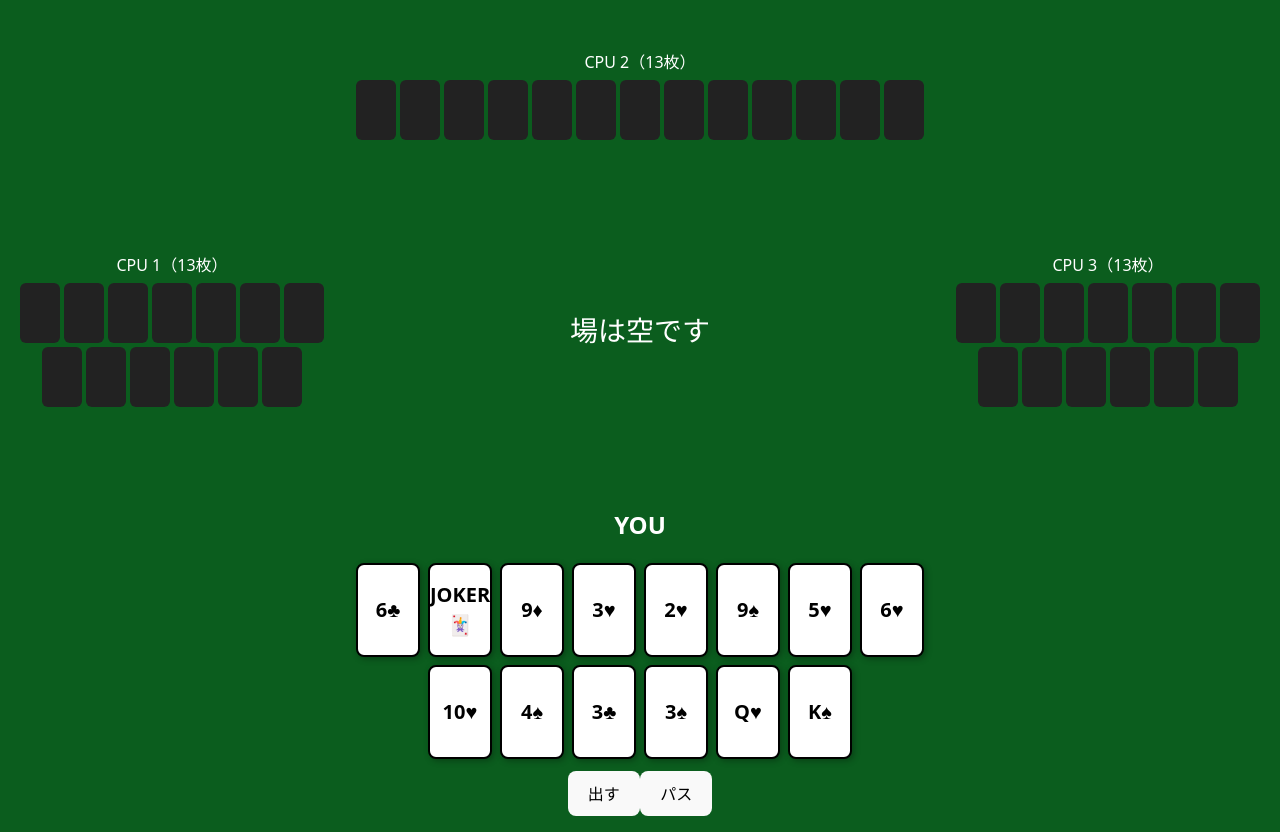
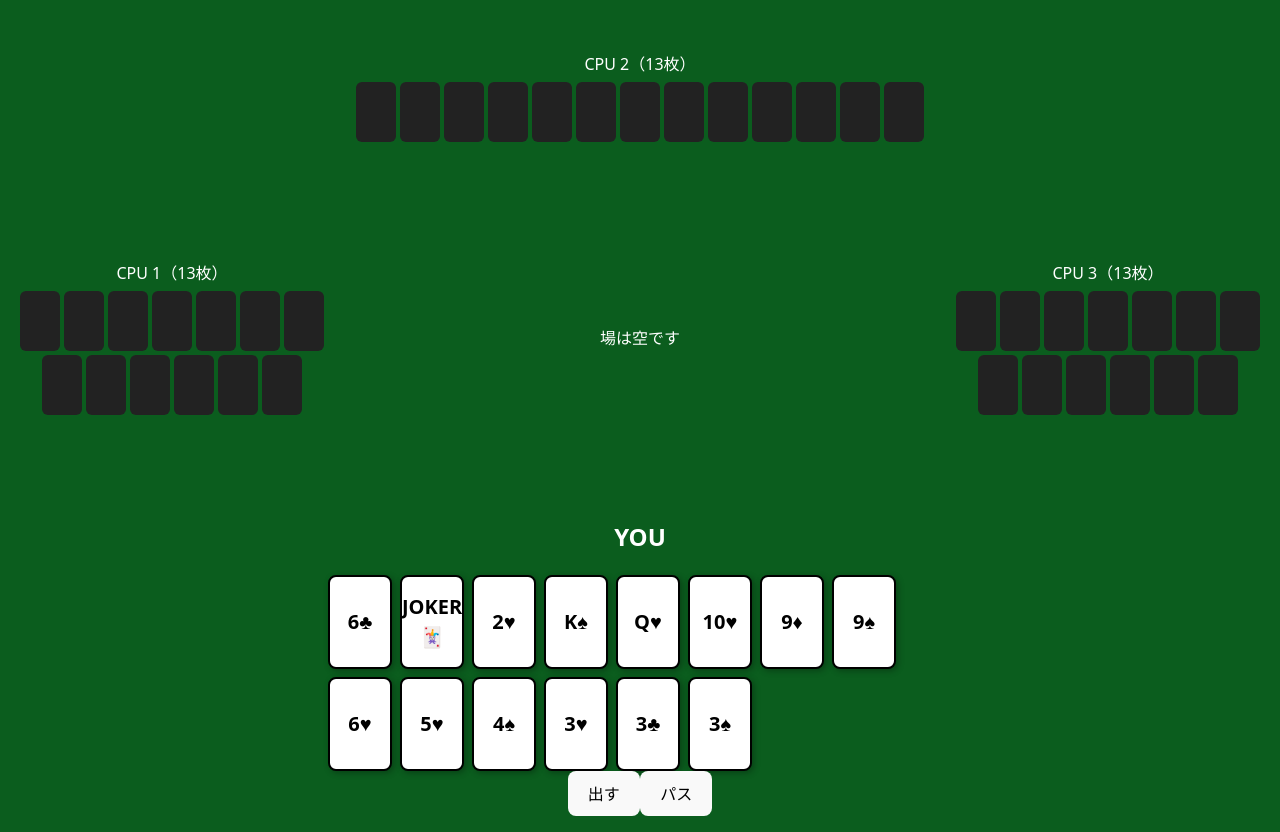
Before and after one commit to Takakuraakira-dev/daifugo-react, a React app: page / in a window 1280 px wide. Built offline with nearby package versions, Linux system fonts and the light colour scheme; the HTML template or start-up script is replaced by a standard one.

Commit message:
Sort hands by rank (strong to weak)

```diff
--- a/src/App.jsx
+++ b/src/App.jsx
@@ -7,6 +7,21 @@ const ROLE_MAP = [
   "🙂 平民",
   "💀 大貧民",
 ];
+const RANK_ORDER = {
+  "3": 1,
+  "4": 2,
+  "5": 3,
+  "6": 4,
+  "7": 5,
+  "8": 6,
+  "9": 7,
+  "10": 8,
+  "J": 9,
+  "Q": 10,
+  "K": 11,
+  "A": 12,
+  "2": 13,
+};
 export default function App() {
   /* ===== プレイヤー ===== */
   const [players, setPlayers] = useState([]);
@@ -26,7 +41,6 @@ export default function App() {
 
   /* ===== 状態 ===== */
   const [message, setMessage] = useState("");
-  const [winner, setWinner] = useState(null);
 
   /* ===== 初期配布（4人） ===== */
   useEffect(() => {
@@ -35,6 +49,10 @@ export default function App() {
 
     deck.forEach((card, i) => {
       hands[i % 4].push(card);
+    });
+
+    hands.forEach((hand) => {
+      hand.sort((a, b) => RANK_ORDER[b.rank] - RANK_ORDER[a.rank]);
     });
 
     setPlayers([
@@ -75,15 +93,14 @@ export default function App() {
 useEffect(() => {
   if (!players.length) return;
 
-  players.forEach((p) => {
-    if (p.hand.length === 0 && !rankings.includes(p.id)) {
-      console.log("追加:", p.name);
-      setRankings((prev) => [...prev, p.id]);
+  const finishedPlayers = players
+    .filter(p => p.hand.length === 0 && !rankings.includes(p.id))
+    .map(p => p.id);
+
+  if (finishedPlayers.length > 0) {
+    setRankings(prev => [...prev, ...finishedPlayers]);
   }
-  });
-
 }, [players]);
-
 
 
 
@@ -194,14 +211,15 @@ useEffect(() => {
 
  /* ===== CPU自動行動 ===== */
 useEffect(() => {
-    if (!currentPlayer || !currentPlayer.isCPU || winner) return;
+  if (!currentPlayer || !currentPlayer.isCPU || gameFinished) return;
 
   const timer = setTimeout(() => {
     cpuTurn(currentPlayer);
   }, 800);
 
   return () => clearTimeout(timer);
-  }, [turnIndex, currentPlayer, winner]);
+
+}, [turnIndex, currentPlayer, gameFinished]); // ← ★ これが必要！！
 
   const cpuTurn = (cpu) => {
     const hand = cpu.hand;
@@ -215,12 +233,20 @@ useEffect(() => {
     let playable = [];
 
     Object.values(groups).forEach((g) => {
-      if (!field.table) playable.push([g[0]]);
-      else if (g.length >= field.table.count) {
-        const s = g.slice(0, field.table.count);
-        if (canPlaySet(s)) playable.push(s);
+      if (!g.length) return;
+
+      if (!field.table) {
+        playable.push([...g]); // ← コピーして安全化
+        return;
+      }
+
+      if (g.length === field.table.count && canPlaySet(g)) {
+        playable.push([...g]);
       }
     });
+
+
+
 
     if (!playable.length) {
       setMessage(`${cpu.name} はパス`);
@@ -299,14 +325,10 @@ useEffect(() => {
       style={{
         height: "100vh",
         display: "grid",
-
-        /* 3×3 テーブル配置 */
         gridTemplateColumns: "1fr 2fr 1fr",
         gridTemplateRows: "1fr 2fr 1fr",
-
         background: "#0b5d1e",
         color: "white",
-
         padding: 16,
         textAlign: "center",
         alignItems: "center",
@@ -322,44 +344,9 @@ useEffect(() => {
         {players[1] && renderCPU(players[1])}
       </div>
 
-      {/* ===== 中央（場） ===== */}
-      <div
-        style={{
-          gridColumn: 2,
-          gridRow: 2,
-
-          display: "flex",
-          flexDirection: "column",
-          justifyContent: "center",
-          alignItems: "center",
-
-          fontSize: 28,
-          fontWeight: "bold",
-          minHeight: 120,
-        }}
-      >
-        {/* ⭐ メッセージ（8切り/革命/パス） */}
-        {message && (
-          <div
-            style={{
-              marginBottom: 12,
-              color: "#ffd700",
-              fontSize: 20,
-            }}
-          >
-            {message}
-          </div>
-        )}
-
-        {field.table ? (
-          <div style={{ display: "flex", gap: 10 }}>
-            {Array.from({ length: field.table.count }).map((_, i) => (
-              <span key={i}>{field.table.rank}</span>
-            ))}
-          </div>
-        ) : (
-          <span>場は空です</span>
-        )}
+      {/* ===== 中央 ===== */}
+      <div style={{ gridColumn: 2, gridRow: 2 }}>
+        {field.table ? field.table.rank : "場は空です"}
       </div>
 
       {/* ===== 右 CPU3 ===== */}
@@ -367,19 +354,11 @@ useEffect(() => {
         {players[3] && renderCPU(players[3])}
       </div>
 
-      {/* ===== 下 YOU ===== */}
+      {/* ===== YOU ===== */}
       <div style={{ gridColumn: 2, gridRow: 3 }}>
         <h2>YOU</h2>
 
-        <div
-          style={{
-            display: "flex",
-            flexWrap: "wrap",
-            justifyContent: "center",
-            gap: 8,
-            marginBottom: 12,
-          }}
-        >
+        <div style={{ display: "flex", flexWrap: "wrap", gap: 8 }}>
           {you?.hand.map((card, i) => (
             <Card
               key={i}
@@ -390,14 +369,44 @@ useEffect(() => {
           ))}
         </div>
 
-        {!winner && isYourTurn && !gameFinished && (
+        {/* ⭐ ボタン */}
+        {isYourTurn && !gameFinished && (
           <div>
             <button onClick={playCards}>出す</button>
             <button onClick={passTurn}>パス</button>
           </div>
         )}
       </div>
+
+      {/* ⭐⭐ 結果発表（returnの中に入れるのが超重要） */}
+      {gameFinished && (
+        <div
+          style={{
+            position: "fixed",
+            inset: 0,
+            background: "rgba(0,0,0,0.9)",
+            display: "flex",
+            flexDirection: "column",
+            justifyContent: "center",
+            alignItems: "center",
+            gap: 16,
+            fontSize: 26,
+            zIndex: 999,
+          }}
+        >
+          <h1>🎉 結果発表 🎉</h1>
+
+          {rankedWithRoles.map((p, i) => (
+            <div key={i}>
+              {i + 1}位：{p.name} → {p.role}
+            </div>
+          ))}
+
+          <button onClick={() => window.location.reload()}>
+            もう一回遊ぶ
+          </button>
+        </div>
+      )}
     </div>
   );
-
 }
```
Also changed, not shown: 1 other file (tests, documents, lock files or other folders). Lines whose indentation alone changed are shown as unchanged.
